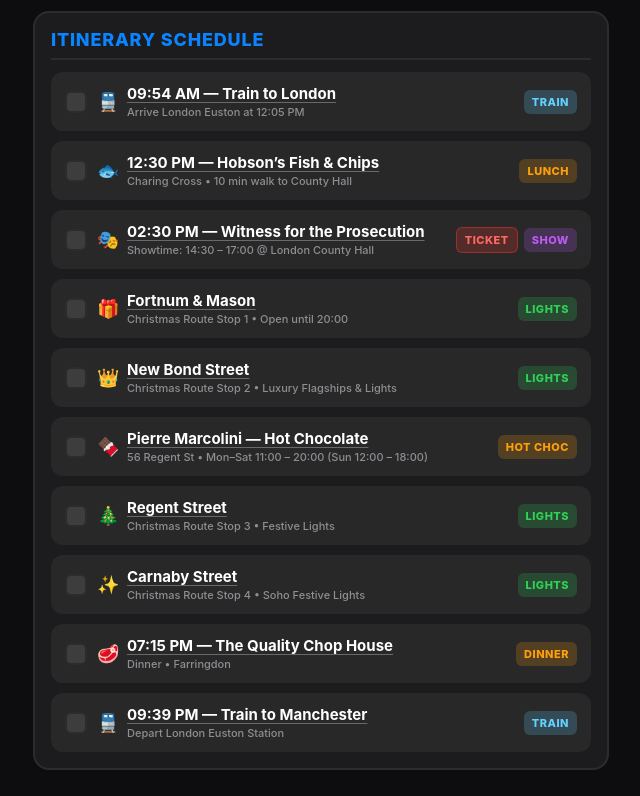
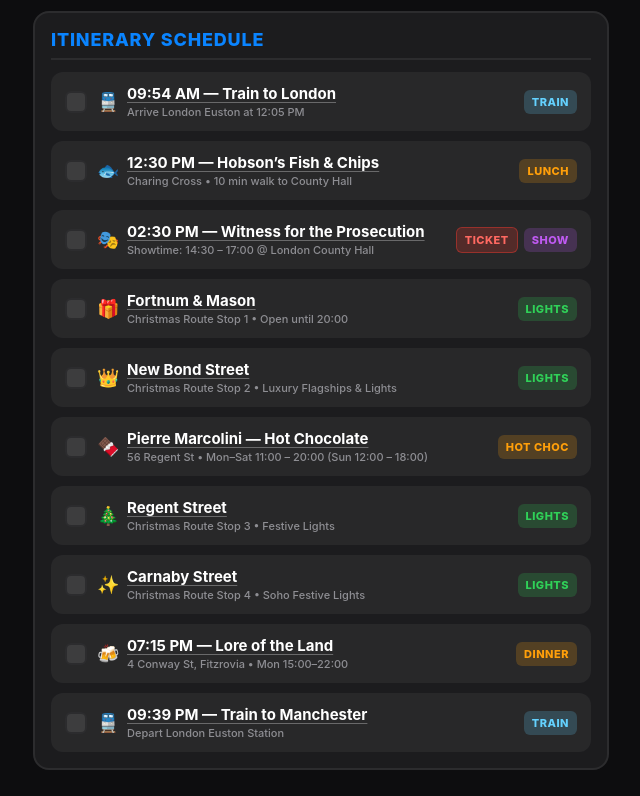
Before and after one commit to davidsonsmedia-web/london, a plain HTML site: page index.html in a window 1280 px wide. Shown: the part 100-896 px from the top of the page, without its empty margins (319-959 px from the left). Drawn offline with Linux system fonts and the light colour scheme.

Commit message:
Add files via upload

```diff
--- a/index.html
+++ b/index.html
@@ -177,10 +177,10 @@
           <input type="checkbox" onchange="toggleComplete('item-ldn-9')">
           <span class="checkmark"></span>
         </label>
-        <span class="icon">🥩</span>
+        <span class="icon">🍻</span>
         <div class="details">
-          <a class="name-link" href="https://www.google.com/maps/search/?api=1&query=The+Quality+Chop+House+London" target="_blank">07:15 PM — The Quality Chop House</a>
-          <span class="hours">Dinner • Farringdon</span>
+          <a class="name-link" href="https://www.google.com/maps/search/?api=1&query=Lore+of+the+Land+4+Conway+St+London" target="_blank">07:15 PM — Lore of the Land</a>
+          <span class="hours">4 Conway St, Fitzrovia • Mon 15:00–22:00</span>
         </div>
         <span class="badge tag-food">Dinner</span>
       </div>
```
